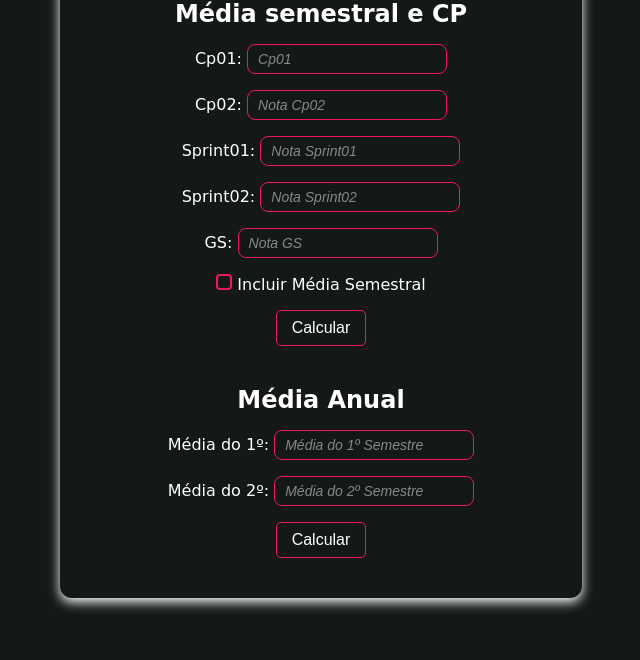
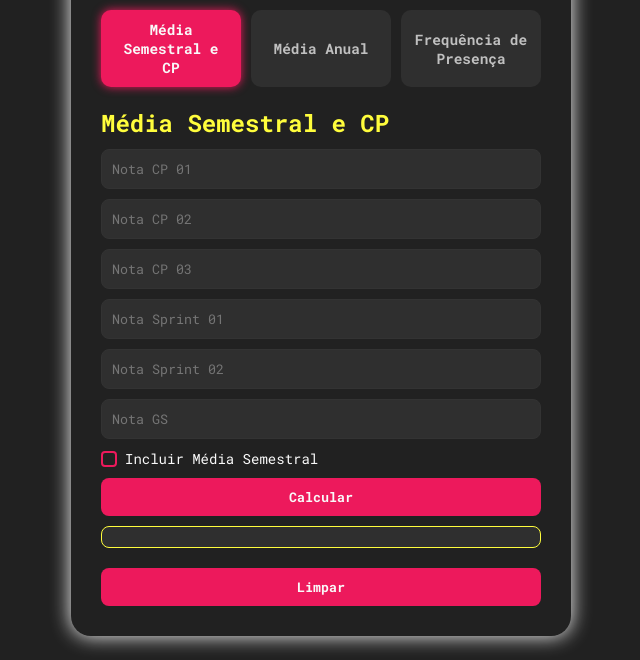
Before and after one commit to d-araujof/Notas_Fiap, a plain HTML site: page index.html in a window 1280 px wide. Shown: the part 140-800 px from the top of the page, without its empty margins (319-959 px from the left). Drawn offline with Linux system fonts and the light colour scheme; a web font is replaced by a local one.

Commit message:
Add files via upload

```diff
--- a/index.html
+++ b/index.html
@@ -1,63 +1,105 @@
 <!DOCTYPE html>
 <html lang="pt-BR">
-
   <head>
-    <meta charset="UTF-8">
-    <meta name="viewport" content="width=device-width, initial-scale=1.0">
-    <title>Notas Fiap</title>
-    <link rel="stylesheet" href="style.css">
-    <link href="https://fonts.googleapis.com/css2?family=Delius&display=swap" rel="stylesheet">
+    <meta charset="UTF-8" />
+    <meta name="viewport" content="width=device-width, initial-scale=1.0" />
+    <title>Calculadora de Notas FIAP</title>
+    <link rel="stylesheet" href="/style/style.css" />
+    <link
+      href="https://fonts.googleapis.com/css2?family=Oswald&display=swap"
+      rel="stylesheet"
+    />
   </head>
 
   <body>
-    <div class="container">
+    <div id="container" class="container">
+      <h1>Calculadora Fiap</h1>
+      <p class="subtitulo">Menos ansiedade, mais clareza nas suas notas!</p>
 
-        <h1>Calculadora de notas FIAP</h1>
+      <div class="tabs">
+        <button
+          class="tab active"
+          data-target="semestral"
+          onclick="openTab('semestral')"
+        >
+          Média Semestral e CP
+        </button>
+        <button class="tab" data-target="anual" onclick="openTab('anual')">
+          Média Anual
+        </button>
 
-        <div class="container-semestral">
-            <h2 class="espaco">Média semestral e CP</h2>
-            <label>Cp01:</label>
-            <input class="espaco caixa" type="number" id="Cp01" step="0.1" placeholder="Cp01"><br>
+        <button
+          class="tab"
+          data-target="frequencia"
+          onclick="openTab('frequencia')"
+        >
+          Frequência de Presença
+        </button>
+      </div>
 
-            <label>Cp02:</label>
-            <input class="espaco caixa" type="number" id="Cp02" step="0.1" placeholder="Nota Cp02"><br>
+      <!-- Média Semestral -->
+      <div id="semestral" class="tab-content active">
+        <h2>Média Semestral e CP</h2>
 
-            <label>Sprint01:</label>
-            <input class="espaco caixa" type="number" id="Sprint01" step="0.1" placeholder="Nota Sprint01"><br>
+        <input type="number" placeholder="Nota CP 01" id="Cp01" />
+        <input type="number" placeholder="Nota CP 02" id="Cp02" />
+        <input type="number" placeholder="Nota CP 03" id="Cp03" />
+        <input type="number" placeholder="Nota Sprint 01" id="Sprint01" />
+        <input type="number" placeholder="Nota Sprint 02" id="Sprint02" />
+        <input type="number" placeholder="Nota GS" id="Gs" />
 
-            <label>Sprint02:</label>
-            <input class="espaco caixa" type="number" id="Sprint02" step="0.1" placeholder="Nota Sprint02"><br>
+        <div class="bottom">
+          <label>
+            <input class="check" type="checkbox" id="calcMediaSemestral" />
+            Incluir Média Semestral
+          </label>
+        </div>
 
-            <label>GS:</label>
-            <input class="espaco caixa" type="number" id="Gs" step="0.1" placeholder="Nota GS"><br>
-
-            <label>
-                <input class="check" type="checkbox" id="calcMediaSemestral"> Incluir Média Semestral
-            </label><br>
-
-            <button class="espaco top" onclick="calcularMedia()">Calcular</button>
-
+        <button onclick="calcularMedia()">Calcular</button>
         <div class="result" id="result"></div>
       </div>
 
-        <div class="container-anual">
-            <h2 class="espaco">Média Anual</h2>
-            <label>Média do 1º:</label>
-            <input class="espaco caixa" type="number" id="media1Semestre" step="0.1"
-                placeholder="Média do 1º Semestre"><br>
+      <!-- Média Anual -->
+      <div id="anual" class="tab-content">
+        <h2>Média Anual</h2>
 
-            <label>Média do 2º:</label>
-            <input class="espaco caixa" type="number" id="media2Semestre" step="0.1"
-                placeholder="Média do 2º Semestre"><br>
+        <input
+          type="number"
+          placeholder="Média do 1º Semestre"
+          id="media1Semestre"
+        />
+        <input
+          type="number"
+          placeholder="Média do 2º Semestre"
+          id="media2Semestre"
+        />
 
-            <button class="espaco" onclick="calcularMediaAnual()">Calcular</button>
+        <button onclick="calcularMediaAnual()">Calcular</button>
+        <div class="result" id="resultAnual"></div>
+      </div>
 
-            <div class="result" id="resultAnual"></div>
+      <!-- Frequência -->
+      <div id="frequencia" class="tab-content">
+        <h2>Frequência de Presença</h2>
+
+        <input
+          type="number"
+          placeholder="Quantidade de Aulas Anual"
+          id="quantAulas"
+        />
+        <input type="number" placeholder="Faltas" id="numeroFaltas" />
+
+        <button onclick="calcularFaltas()">Calcular</button>
+        <div class="result" id="resultFaltas"></div>
+      </div>
+
+      <div id="limpar" class="limpar">
+        <button onclick="limpar()">Limpar</button>
       </div>
     </div>
 
-    <script src="./script.js"></script>
-
+    <script src="/js/script.js"></script>
+    <script src="/js/abas.js"></script>
+    <script src="/js/limpar.js"></script>
   </body>
-
 </html>
--- /dev/null
+++ b/js/limpar.js
@@ -0,0 +1,15 @@
+function limpar() {
+
+    document.getElementById('result').innerHTML = '';
+    document.getElementById('resultAnual').innerHTML = '';
+    document.getElementById('resultFaltas').innerHTML = '';
+
+    const campos = document.querySelectorAll('input, select, textarea');
+    campos.forEach(campo => {
+        if (campo.type === 'checkbox' || campo.type === 'radio') {
+            campo.checked = false;
+        } else {
+            campo.value = '';
+        }
+    });
+}
--- /dev/null
+++ b/js/script.js
@@ -0,0 +1,115 @@
+
+
+
+
+function calcularMedia() {
+    const Cp01 = parseFloat(document.getElementById('Cp01').value) || 0;
+    const Cp02 = parseFloat(document.getElementById('Cp02').value) || 0;
+    const Cp03 = parseFloat(document.getElementById('Cp03').value) || 0;
+    const Sprint01 = parseFloat(document.getElementById('Sprint01').value);
+    const Sprint02 = parseFloat(document.getElementById('Sprint02').value);
+
+    // Verificar CPs preenchidos
+    const cpsPreenchidos = [Cp01, Cp02, Cp03].filter(cp => cp > 0).length;
+    if (cpsPreenchidos < 2) {
+        document.getElementById('result').innerHTML = "⚠️ Preencha ao menos dois CPs";
+        return;
+    }
+
+    // Verificar Sprints preenchidos (não podem ser nulos ou vazios)
+    if (isNaN(Sprint01) || isNaN(Sprint02)) {
+        document.getElementById('result').innerHTML = " ⚠️ Preencha as duas spints";
+        return;
+    }
+
+    const cps = [Cp01, Cp02, Cp03];
+    cps.sort((a, b) => b - a);
+    const maioresCps = cps.slice(0, 2);
+
+    const mediaCp = ((maioresCps[0] + maioresCps[1] + Sprint01 + Sprint02) / 4) * 10;
+
+    const incluirMediaSemestral = document.getElementById('calcMediaSemestral').checked;
+    let resultadoTexto = `Sua média de CP é: ${mediaCp.toFixed(2)}`;
+
+    if (mediaCp < 6) {
+        resultadoTexto += " 🚫 ";
+    } else {
+        resultadoTexto += " ✅ ";
+    }
+
+    if (incluirMediaSemestral) {
+        const Gs = parseFloat(document.getElementById('Gs').value);
+        if (isNaN(Gs)) {
+            document.getElementById('result').innerHTML = " ⚠️ Preencha a nota de GS";
+            return;
+        }
+
+        const mediaSemestral = (0.4 * mediaCp) + (0.6 * Gs);
+
+        resultadoTexto += `<br>Sua média semestral é: ${mediaSemestral.toFixed(2)}`;
+
+        if (mediaSemestral <= 60.00) {
+            resultadoTexto += " 🚫 ";
+        } else {
+            resultadoTexto += " ✅ ";
+        }
+    }
+
+    document.getElementById('result').innerHTML = resultadoTexto;
+}
+
+
+
+
+function calcularMediaAnual() {
+    const media1Semestre = parseFloat(document.getElementById('media1Semestre').value) || 0;
+    const media2Semestre = parseFloat(document.getElementById('media2Semestre').value) || 0;
+
+    const inputMedia1 = document.getElementById('media1Semestre').value;
+    if (inputMedia1 === "") {
+        document.getElementById('resultAnual').innerHTML = "⚠️ Preencha a média do 1º semestre";
+        return;
+    }
+
+    const inputMedia2 = document.getElementById('media2Semestre').value;
+    if (inputMedia2 === "") {
+        document.getElementById('resultAnual').innerHTML = "⚠️ Preencha a média do 2º semestre";
+        return;
+    }
+
+    const mediaAnual = (0.4 * media1Semestre) + (0.6 * media2Semestre);
+
+    let resultado = `Sua média anual é: ${mediaAnual.toFixed(2)}`;
+
+    if (mediaAnual < 60) {
+        resultado += " 🚫 ";
+    } else {
+        resultado += " ✅ ";
+    }
+
+    document.getElementById('resultAnual').innerHTML = resultado;
+}
+
+
+function calcularFaltas() {
+    const quantAulas = parseFloat(document.getElementById('quantAulas').value) || 0;
+    const numeroFaltas = parseFloat(document.getElementById('numeroFaltas').value) || 0;
+
+    if (quantAulas === 0) {
+        document.getElementById('resultFaltas').innerHTML = "⚠️  Preencha a quantidade aulas";
+        return;
+    }
+
+    const presencas = quantAulas - numeroFaltas;
+    const frequencia = (presencas / quantAulas) * 100;
+
+    let resultado = `Sua frequência é: ${frequencia.toFixed(2)}%`;
+
+    if (frequencia < 75) {
+        resultado += " 🚫 ";
+    } else {
+        resultado += " ✅ ";
+    }
+
+    document.getElementById('resultFaltas').innerHTML = resultado;
+}
--- /dev/null
+++ b/style/style.css
@@ -0,0 +1,187 @@
+/* Importando a fonte */
+@import url("https://fonts.googleapis.com/css2?family=Roboto+Mono:ital,wght@0,100..700;1,100..700&display=swap");
+
+* {
+  margin: 0;
+  padding: 0;
+  box-sizing: border-box;
+}
+
+:root {
+  --primaria: #ed195c;
+  --secundaria: #fffd3c;
+  --fundo: #212121;
+  --fundo2: #2f2f2f;
+  --cinza: #c0c0c0;
+  --branco: #f9f9f9;
+  --degrade: linear-gradient(to right, var(--primaria), var(--secundaria));
+}
+
+body {
+  background-color: var(--fundo);
+  color: var(--branco);
+  font-family: "Roboto Mono", monospace;
+  display: flex;
+  justify-content: center;
+  align-items: center;
+  height: 100vh;
+}
+
+.container {
+  background-color: var(--fundo);
+  padding: 30px;
+  border-radius: 20px;
+  max-width: 500px;
+  width: 100%;
+  box-shadow: 0 0 20px var(--branco);
+}
+
+h1 {
+  text-align: center;
+  color: var(--primaria);
+  font-size: 2.2rem;
+  margin-bottom: 10px;
+}
+
+h2 {
+  text-align: left;
+  color: var(--secundaria);
+  font-size: 1.5rem;
+  margin-bottom: 10px;
+}
+
+.subtitulo {
+  text-align: center;
+  color: var(--cinza);
+  margin-bottom: 20px;
+  font-size: 0.9rem;
+}
+
+/* Tabs */
+.tabs {
+  display: flex;
+  justify-content: space-between;
+  gap: 10px;
+  margin-bottom: 20px;
+}
+
+.tab {
+  flex: 1;
+  background-color: var(--fundo2);
+  border: none;
+  color: var(--cinza);
+  padding: 10px;
+  border-radius: 10px;
+  cursor: pointer;
+  transition: all 0.3s ease;
+  font-size: 0.9rem;
+  display: flex;
+  align-items: center;
+  justify-content: center;
+  gap: 5px;
+}
+
+.tab:hover {
+  background-color: #333;
+}
+
+.tab.active {
+  background-color: var(--primaria);
+  color: var(--branco);
+  font-weight: bold;
+  box-shadow: 0 0 10px var(--primaria);
+}
+
+/* Conteúdo das abas */
+.tab-content {
+  display: none;
+}
+
+.tab-content.active {
+  display: block;
+}
+
+/* Inputs */
+input[type="number"] {
+  font-family: "Roboto Mono", monospace;
+  width: 100%;
+  padding: 10px;
+  background-color: var(--fundo2);
+  border: 1px solid #333;
+  color: var(--branco);
+  border-radius: 8px;
+  margin-bottom: 10px;
+  outline: none;
+  transition: border-color 0.3s;
+}
+
+input[type="number"]:focus {
+  border-color: var(--primaria);
+}
+
+/* Checkbox */
+.check {
+  background-color: var(--fundo);
+  width: 16px;
+  height: 16px;
+  accent-color: var(--primaria);
+  border-radius: 4px;
+  cursor: pointer;
+  appearance: none;
+  border: 2px solid var(--primaria);
+  margin: 0;
+}
+
+.bottom {
+  margin-bottom: 10px;
+  font-size: 14px;
+}
+
+.bottom label {
+  display: flex;
+  align-items: center;
+  gap: 8px;
+  cursor: pointer;
+}
+
+.check:checked {
+  background-color: var(--primaria);
+  border-color: var(--primaria);
+  transition: background-color 0.3s;
+}
+
+
+/* Botões */
+button {
+  font-family: "Roboto Mono", monospace;
+  width: 100%;
+  padding: 10px;
+  background-color: var(--primaria);
+  color: var(--branco);
+  border: none;
+  border-radius: 8px;
+  font-weight: bold;
+  cursor: pointer;
+  transition: background-color 0.3s, transform 0.2s;
+}
+
+button:hover {
+  background-color: var(--primaria);
+  transform: scale(1.02);
+}
+
+/* Resultados */
+.result {
+  background-color: var(--fundo2);
+  padding: 10px;
+  border-radius: 8px;
+  margin-top: 10px;
+  border: 1px solid var(--secundaria);
+  color: var(--branco);
+  text-align: center;
+  font-weight: 400;
+}
+
+.limpar{
+  margin-top: 20px;
+}
```
Also changed, not shown: js/abas.js (added, +18 -0 lines). Lines whose indentation alone changed are shown as unchanged.
